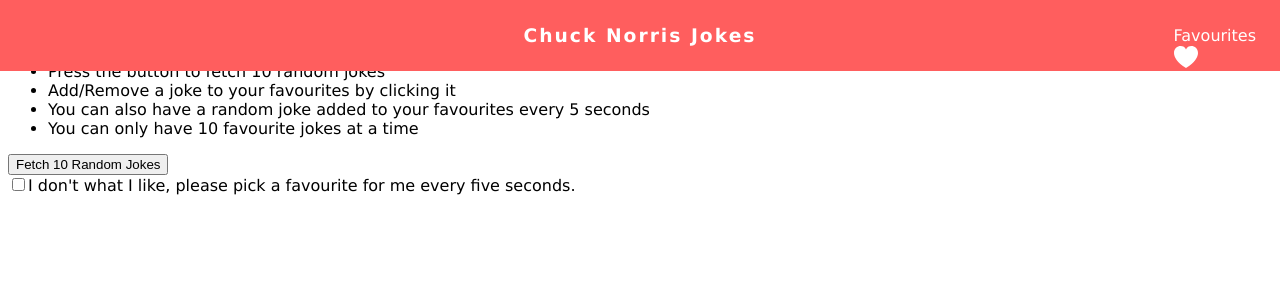
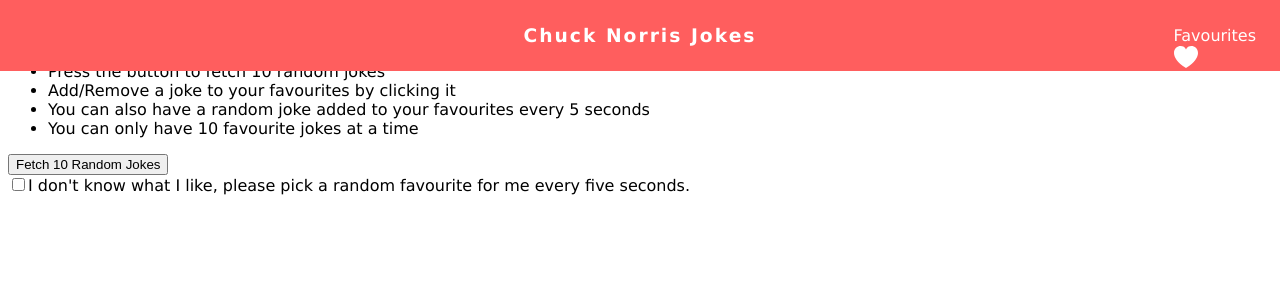
Before and after one commit to nichgalea/React-Chuck-Norris-Jokes, a React app: page / in a window 1280 px wide. Shown: the top 300 px of the page. Built offline with nearby package versions, Linux system fonts and the light colour scheme.

Commit message:
Fix typo

```diff
--- a/src/app/app.component.tsx
+++ b/src/app/app.component.tsx
@@ -73,8 +73,8 @@
 
           <div className={styles.autoFave}>
             <label htmlFor="auto-fave">
-              <input type="checkbox" id="auto-fave" />I don't what I like, please pick a favourite for me every five
-              seconds.
+              <input type="checkbox" id="auto-fave" />I don't know what I like, please pick a random favourite for me
+              every five seconds.
             </label>
           </div>
 
```
